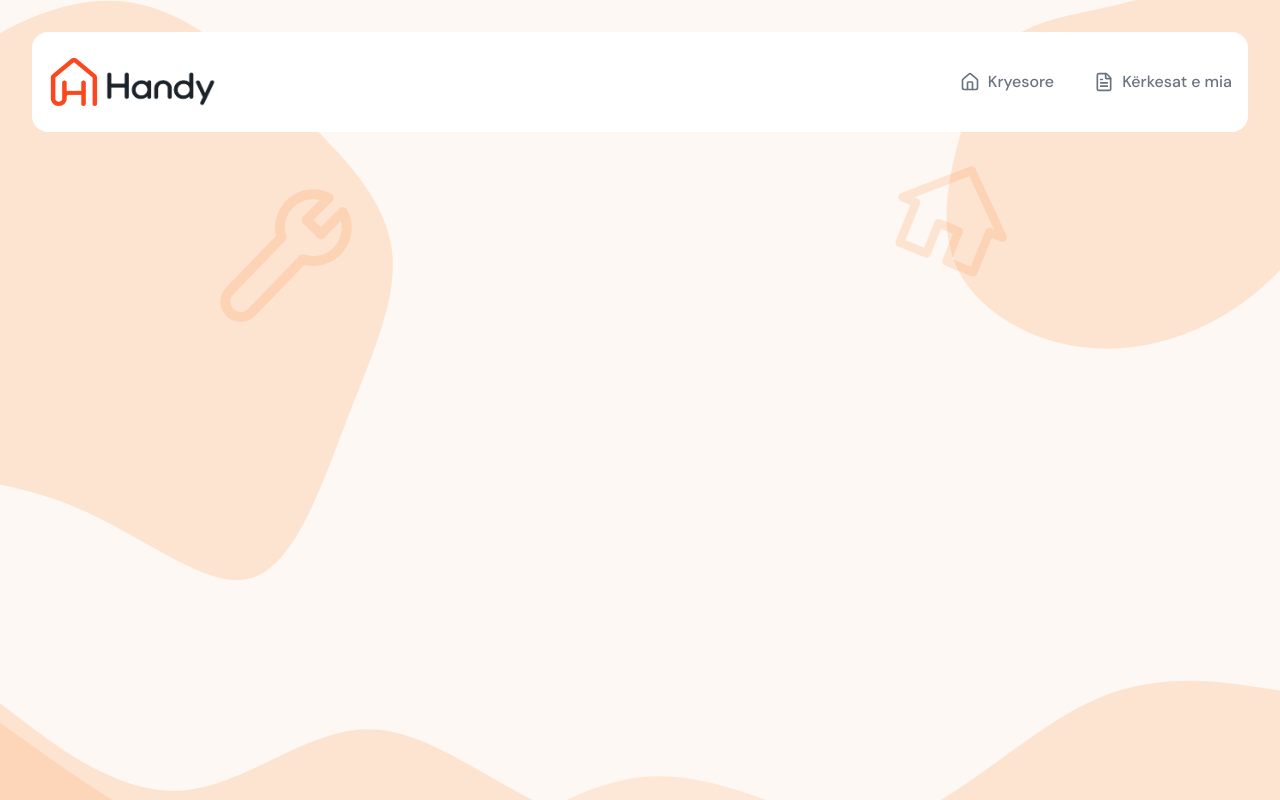
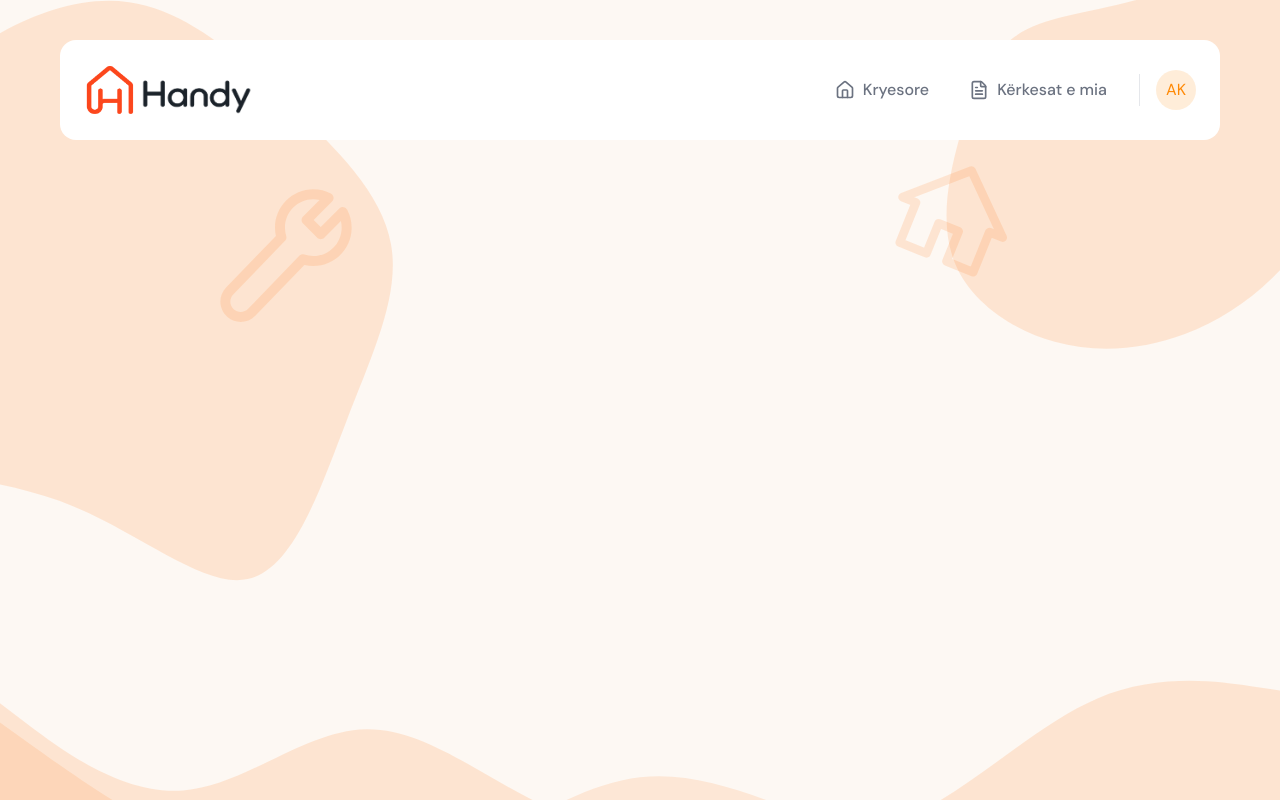
Before and after one commit to jurim007/handy, a React (Vite) app in the folder client/: page /customer in a window 1280 px wide. Built offline with nearby package versions, Linux system fonts and the light colour scheme.

Commit message:
feat(layout): add responsive customer Header with top nav and avatar

```diff
--- a/client/src/components/layout/Header/Header.jsx
+++ b/client/src/components/layout/Header/Header.jsx
@@ -11,12 +11,12 @@ const Header = ({ navItems }) => {
 
   return (
     <div>
-      <header className="relative z-30 w-full p-8">
-        <div className="flex items-center justify-between bg-white h-25 rounded-2xl">
+      <header className="relative z-30 w-full py-10 px-15">
+        <div className="flex items-center justify-center md:justify-between md:bg-white md:h-25 md:rounded-2xl">
           <Link to="/customer/dashboard">
             <img className="h-20 md:hidden" src={HandyLogo} alt="Full Logo" />
 
-            <div className="flex items-center gap-1 ml-4">
+            <div className="flex items-center gap-1 ml-6">
               <img
                 className="h-13 hidden md:block"
                 src={HandyIcon}
@@ -30,7 +30,8 @@ const Header = ({ navItems }) => {
             </div>
           </Link>
 
-          <nav className="hidden md:flex gap-2">
+          <div className="hidden md:flex items-center gap-4 mr-6">
+            <nav className="flex gap-2">
               {topNavItems.map(({ to, label, icon: Icon }) => (
                 <NavLink
                   key={to}
@@ -48,6 +49,17 @@ const Header = ({ navItems }) => {
                 </NavLink>
               ))}
             </nav>
+
+            <div className="h-8 w-px bg-gray-200" aria-hidden="true" />
+
+            <button
+              type="button"
+              aria-label="Profili"
+              className="flex h-10 w-10 shrink-0 items-center justify-center  rounded-full bg-orange-400/15 text-sm font-semibold text-orange-400"
+            >
+              AK
+            </button>
+          </div>
         </div>
       </header>
     </div>
```
Lines whose indentation alone changed are shown as unchanged.
